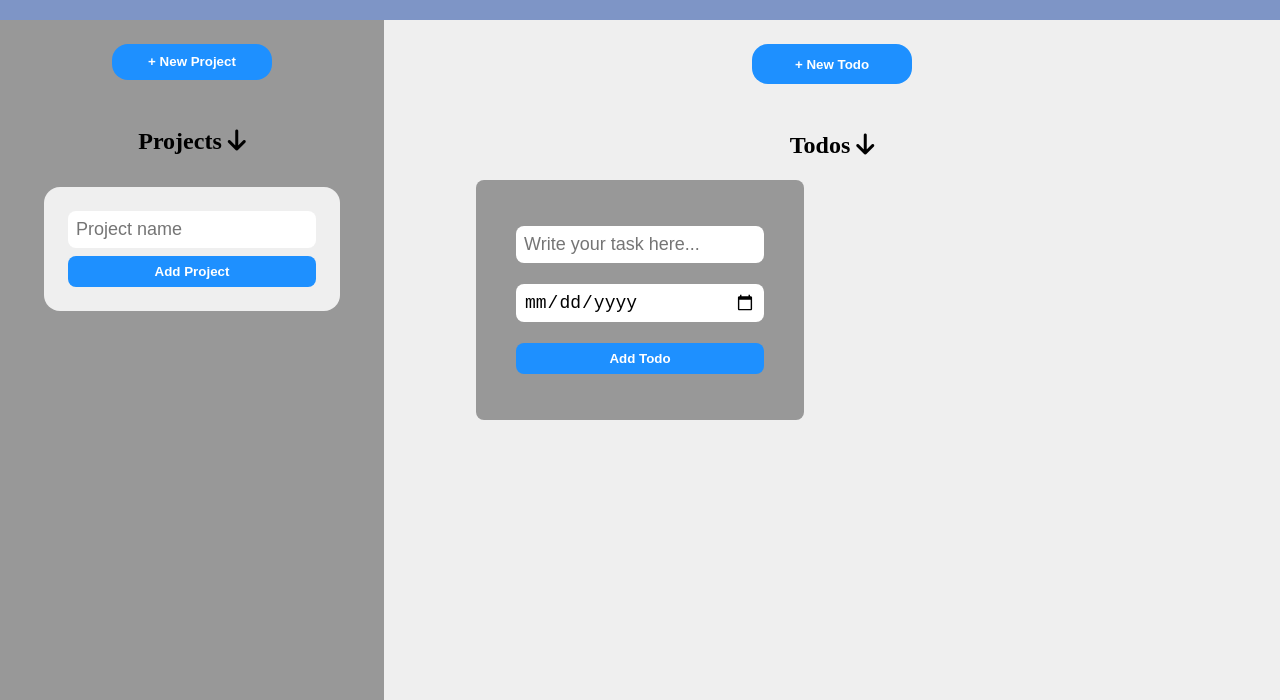
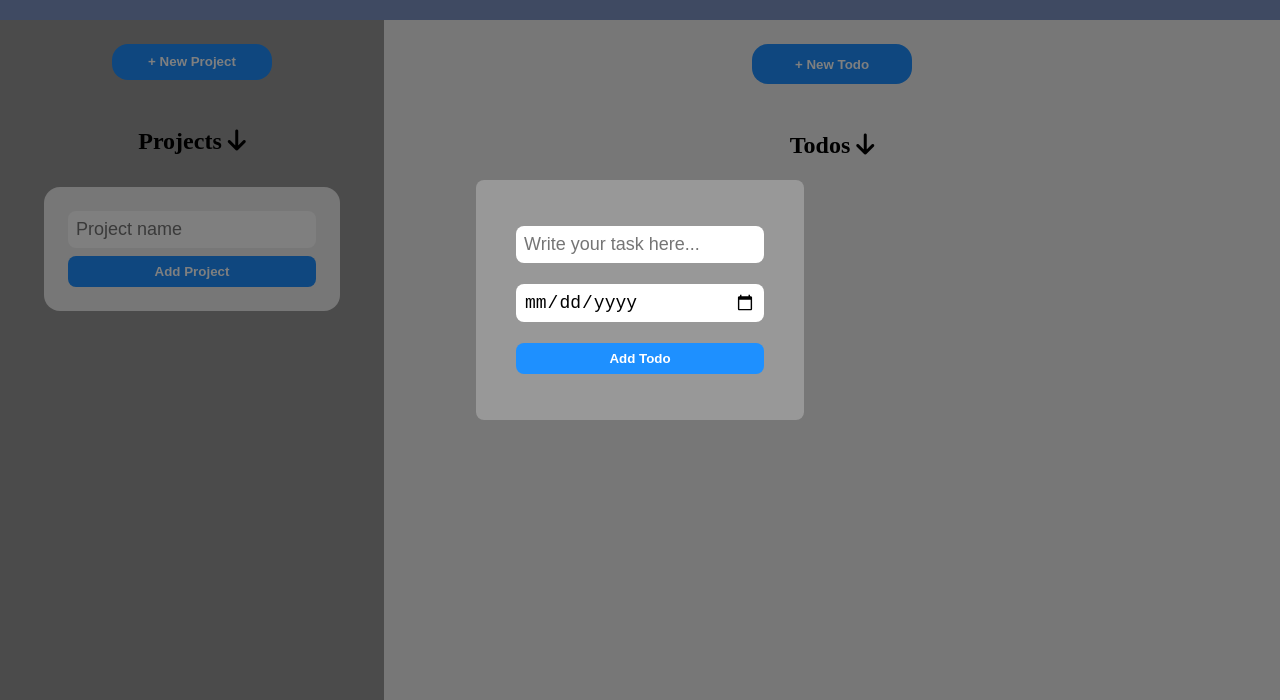
Before and after one commit to dariojularic/Todo-list-js, a website built with Vite: page index.html in a window 1280 px wide. Both pictures are taken after a click on the button "+ New Todo". Shown: the part 100-800 px from the top of the page. Built offline with nearby package versions, Linux system fonts and the light colour scheme.

Commit message:
Create overlay for forms

```diff
--- a/main.js
+++ b/main.js
@@ -9,6 +9,7 @@ const todoForm = document.querySelector(".new-todo-form");
 const projectFormInput = document.querySelector(".project-form-input");
 const todoTextFormInput = document.querySelector(".todo-text-form-input");
 const dueDateInput = document.querySelector(".due-date-input");
+const overlay = document.querySelector(".overlay");
 
 let todoTextFormInputValue = "";
 let projectFormInputValue = "";
@@ -178,6 +179,8 @@ todoForm.addEventListener("submit", (event) => {
   projectManager.getActiveProject().addTodo(todo);
   clearTodoFormInput();
   projectManager.getActiveProject().renderTodos();
+  overlay.style.visibility = "hidden";
+  todoForm.style.visibility = "hidden";
 })
 
 projectsList.addEventListener("click", (event) => {
@@ -212,5 +215,12 @@ projectsList.addEventListener("click", (event) => {
 // })
 
 newTodoBtn.addEventListener("click", () => {
-  todoForm.removeAttribute("hidden")
+  todoForm.style.visibility = "visible";
+  // todoForm.style.zIndex = 2;
+  overlay.style.visibility = "visible";
 })
+
+overlay.addEventListener("click", () => {
+  overlay.style.visibility = "hidden";
+  todoForm.style.visibility = "hidden";
+})
--- a/style.css
+++ b/style.css
@@ -125,6 +125,8 @@ h3 {
   top: 50%;
   left: 50%;
   transform: translate(-50%, -50%);
+  visibility: hidden;
+  z-index: 2;
 }
 
 .overlay {
@@ -136,8 +138,8 @@ h3 {
   left: 0;
   right: 0;
   background-color: rgba(0, 0, 0, 0.5);
-  transition: all 0.5s;
-  display: none;
+  transition: background-color 0.5s;
+  visibility: hidden;
 }
 
 .todo-list-item-paragraph {
```
